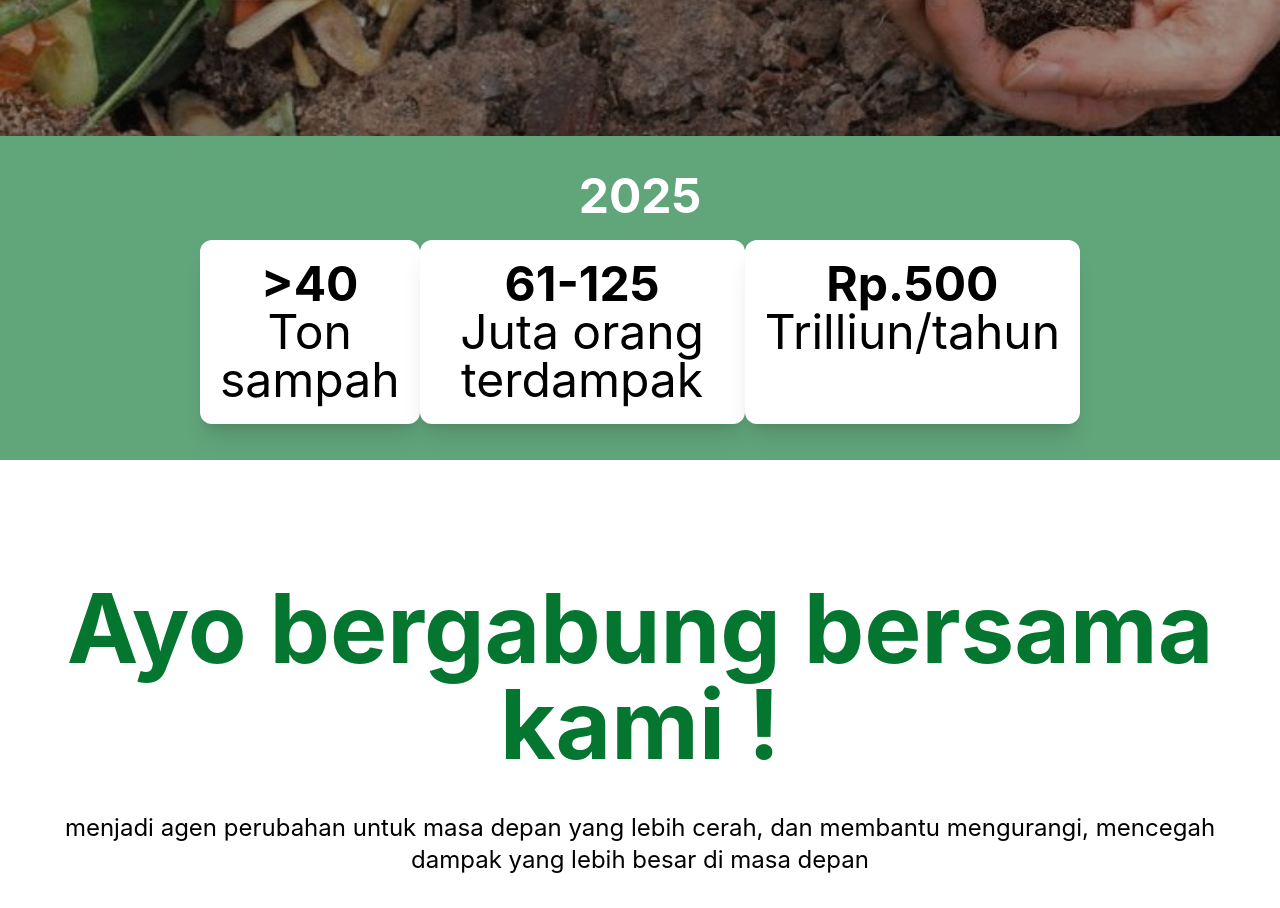
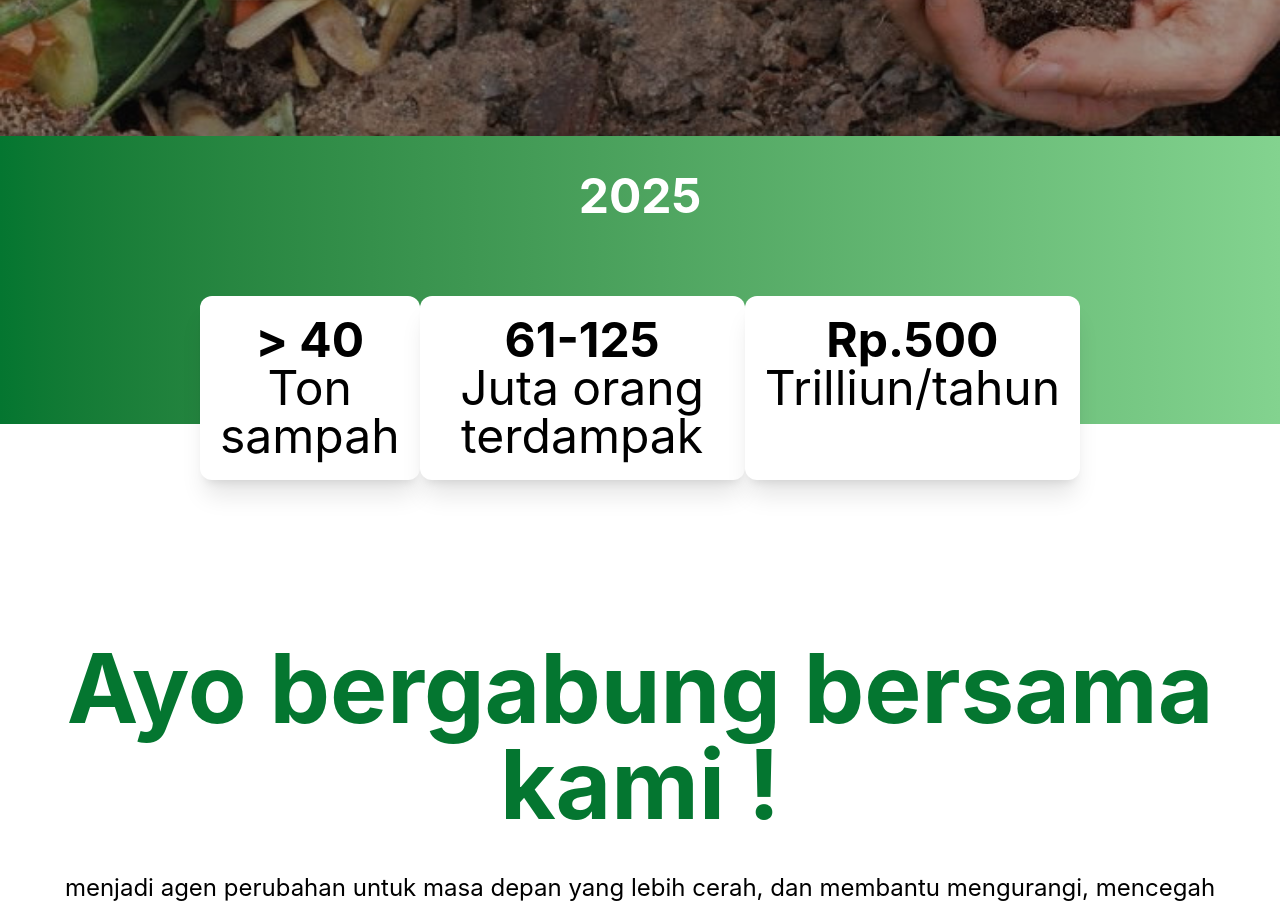
Before and after one commit to MAASgithab/Capstone-Project-CC26---FoodWise, a React (Vite) app: page / in a window 1280 px wide. Shown: the part 1200-2108 px from the top of the page. Built offline with nearby package versions, Linux system fonts and the light colour scheme.

Commit message:
update tampila beranda

```diff
--- a/src/App.jsx
+++ b/src/App.jsx
@@ -2,7 +2,7 @@ import React from "react";
 import CarouselComponent from "./component/CarouselComponent";
 import NavbarComponent from "./component/NavbarComponent";
 import CardProduct from "./component/CardProduct";
-import {Button} from "flowbite-react"
+import { Button } from "flowbite-react"
 
 export default function App() {
   return (
@@ -52,31 +52,27 @@ export default function App() {
           </div>
         </div>
       </section>
-      <div className="!bg-[#61A57B] text-center py-9">
-        <h1 className="text-white text-5xl">
+      <div className="relative text-center pt-9 pb-0 overflow-visible">
+        <div className="absolute inset-0 bg-gradient-to-r from-[#047630] to-[#83D38F]"/>
+        <h1 className="relative z-10 text-white text-5xl">
           <b>2025</b>
         </h1>
-        <div className="flex justify-between mx-50 text-5xl text-center mt-5">
+        <div className="relative z-10 flex justify-between mx-50 text-5xl text-center mt-5 translate-y-14">
           <div className="bg-white shadow-xl px-5 py-5 rounded-xl">
-            <h1>
-              <b>{">"}40</b>
-            </h1>
+            <h1><b>{">"} 40</b></h1>
             <span>Ton sampah</span>
           </div>
           <div className="bg-white shadow-xl px-5 py-5 rounded-xl">
-            <h1>
-              <b>61-125</b>
-            </h1>
+            <h1><b>61-125</b></h1>
             <span>Juta orang terdampak</span>
           </div>
           <div className="bg-white shadow-xl px-5 py-5 rounded-xl">
-            <h1>
-              <b>Rp.500</b>
-            </h1>
+            <h1><b>Rp.500</b></h1>
             <span>Trilliun/tahun</span>
           </div>
         </div>
       </div>
+      <div className="pb-24"/>
       <div className="text-center py-30">
         <h1 className="text-8xl font-bold text-[#047630]">Ayo bergabung bersama kami !</h1>
         <p className="text-2xl mt-10 w-300 flex mx-auto">
```
Lines whose indentation alone changed are shown as unchanged.
